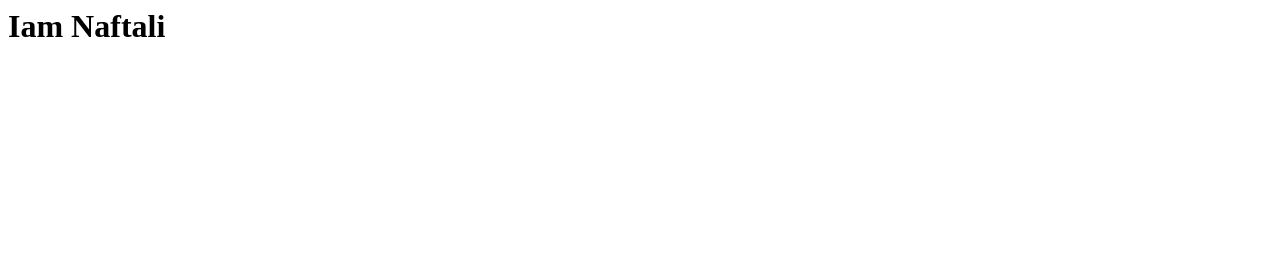
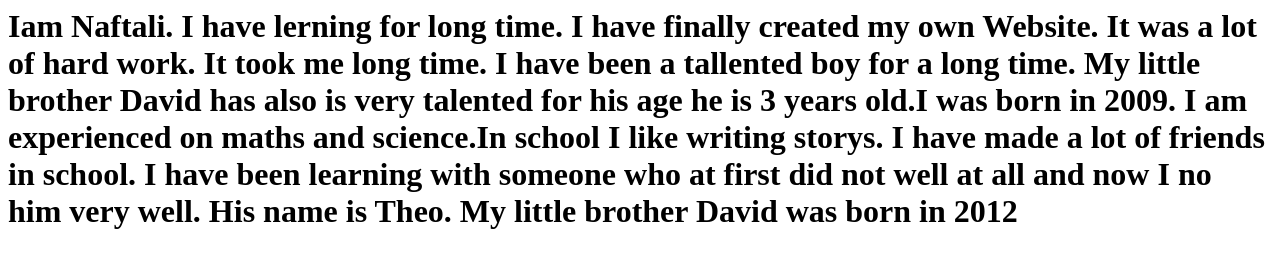
Before and after one commit to naftaliRadnor/naftaliradnor.github.io, a plain HTML site: page index.html in a window 1280 px wide. Drawn offline with Linux system fonts and the light colour scheme.

Commit message:
Update index.html

```diff
--- a/index.html
+++ b/index.html
@@ -1,2 +1,2 @@
 
-<h1> Iam Naftali </h1>
+<h1>Iam Naftali. I have lerning for long time. I have finally created my own Website. It was a lot of hard work. It took me  long time. I have been a tallented boy for a long time. My little brother David has also is very talented for his age he is 3 years old.I was born in 2009. I am experienced on maths and  science.In school I like writing storys.  I have made a lot of friends in school. I have been learning with someone who at first did not well at all and now I no him very well. His name is Theo. My little brother David was born in 2012 </h1>
```
